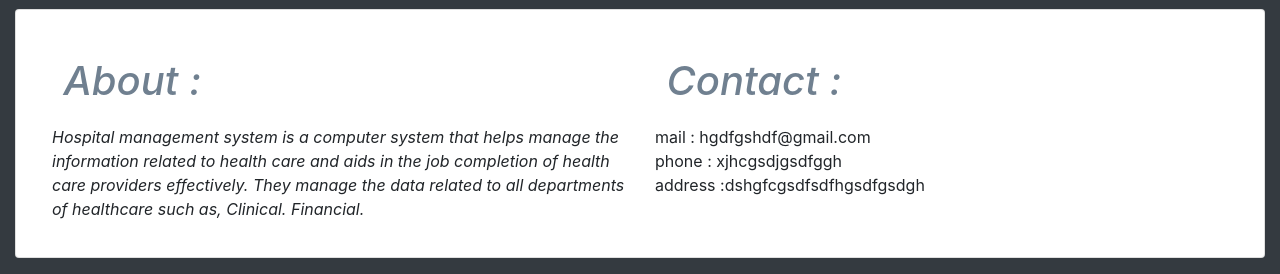
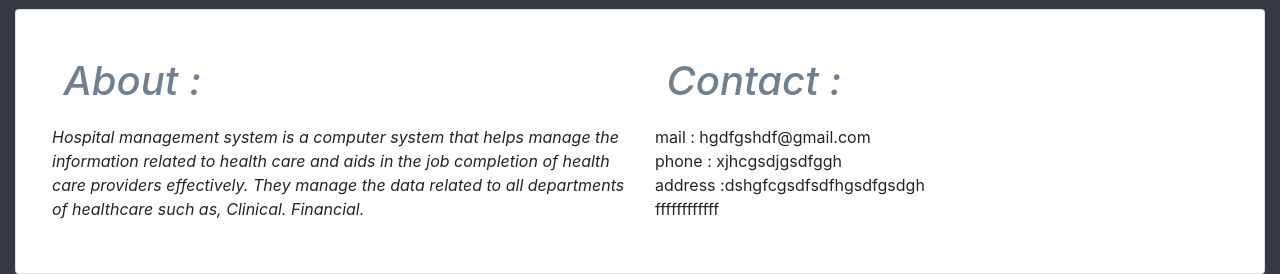
Before and after one commit to manjuluckynithya/mini_p, a plain HTML site: page index1.html in a window 1280 px wide. Shown: the part 564-838 px from the top of the page. Drawn offline with nearby package versions, Linux system fonts and the light colour scheme.

Commit message:
Update index1.html

```diff
--- a/index1.html
+++ b/index1.html
@@ -110,6 +110,7 @@
     mail : hgdfgshdf@gmail.com<br>
     phone : xjhcgsdjgsdfggh<br>
     address :dshgfcgsdfsdfhgsdfgsdgh<br>
+    ffffffffffff
   </address>
 </div>
 </div>
```
